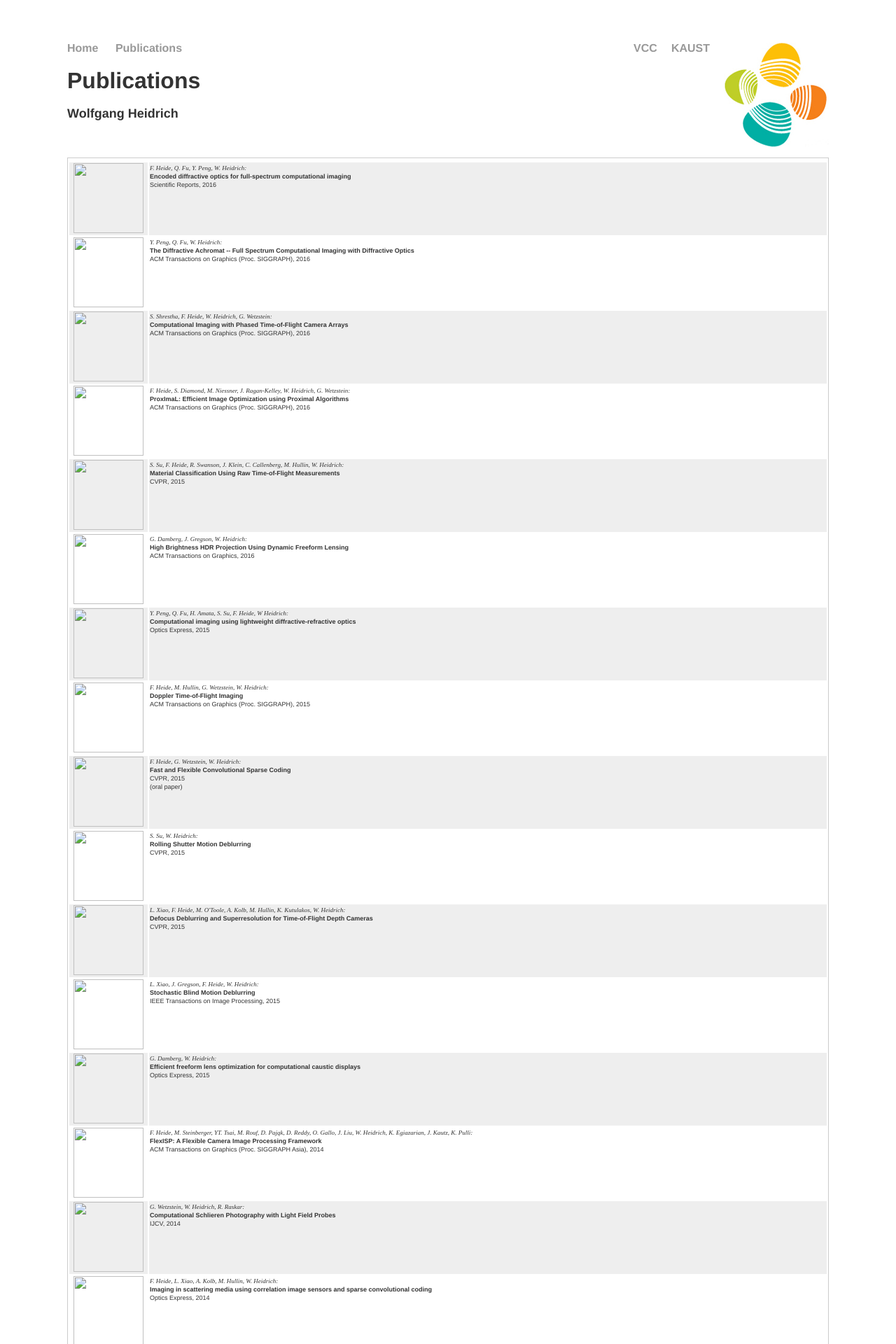
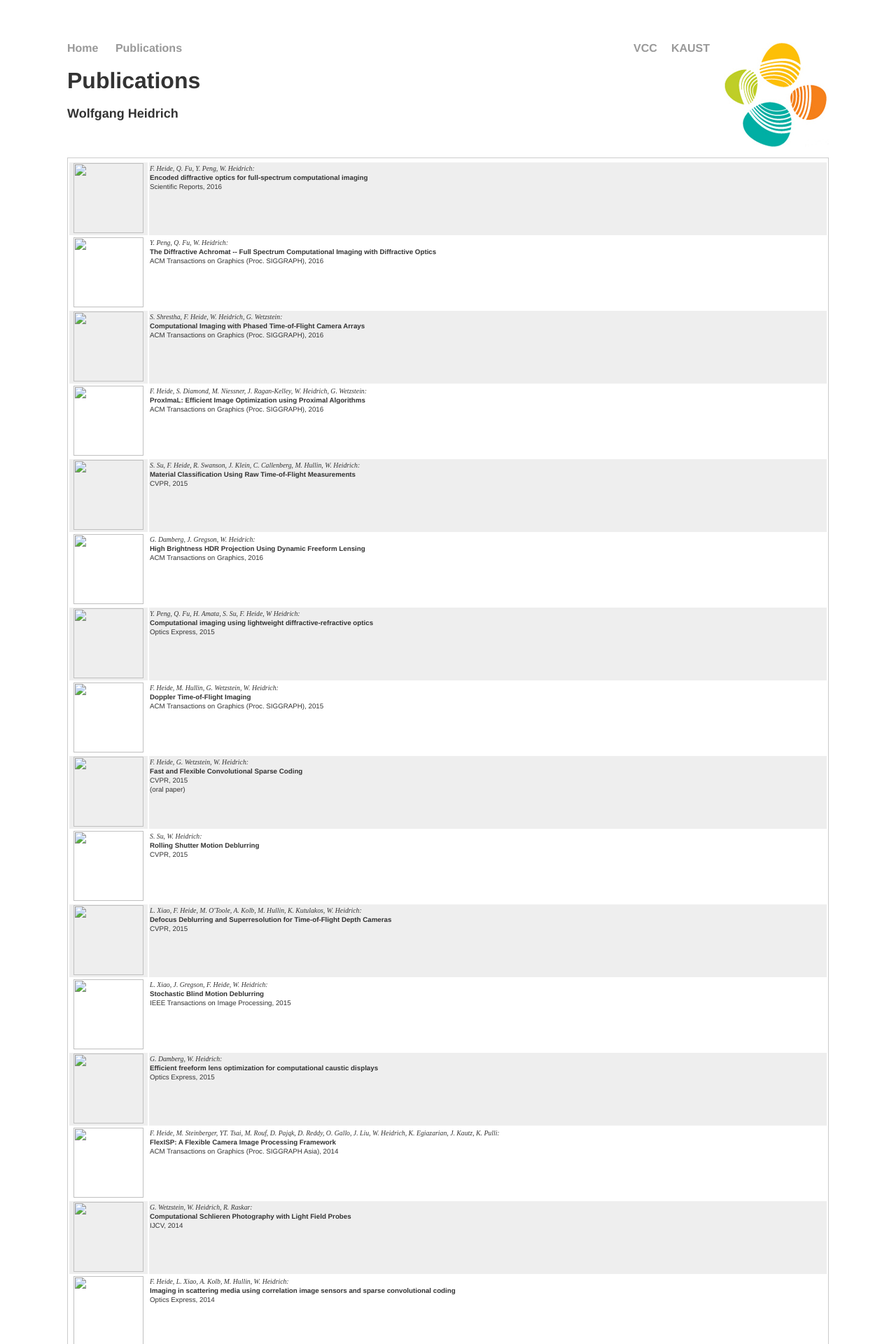
Before and after one commit to vccimaging/vccimaging.github.io, a Jekyll site: the page built from publications.html, in a window 1280 px wide. Shown: the top 1920 px of the page at 70% size. Built offline with Jekyll 4.4.1, drawn with Linux system fonts in a browser that asks for light colours.

Commit message:
Update main.css

```diff
--- a/css/main.css
+++ b/css/main.css
@@ -63,7 +63,7 @@ p {
 footer {
     font-family:'Helvetica', 'Arial', 'Sans-Serif';
     border-top: 1px solid #d5d5d5;
-    font-size:50%;
+    font-size:x-small;
 }
 tbody tr:nth-child(odd) {
   background: #eee;
@@ -72,5 +72,5 @@ table {
     border: 1px solid #ccc;
     table-layout: fixed;
     width: 100%;
-    font-size:75%;
+    font-size:small;
 }
```
